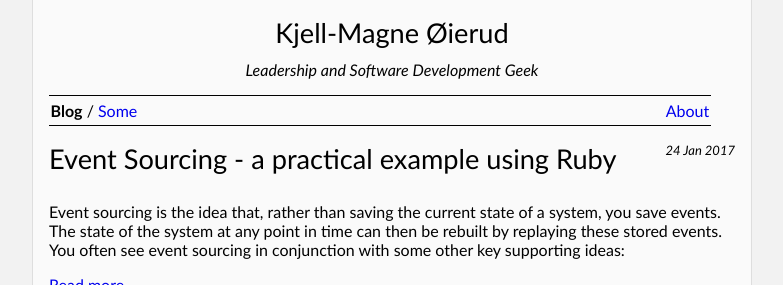
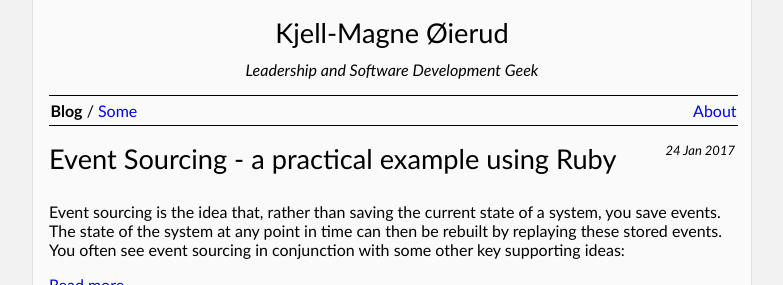
Before and after one commit to kjellm/kjellm.github.com, a Jekyll site: the page built from index.html, in a window 1280 px wide. Shown: the top 285 px of the page, without its empty margins (248-1031 px from the left). Built offline with Jekyll 4.4.1, drawn with Linux system fonts in a browser that asks for light colours.

Commit message:
Fix menu right margin

```diff
--- a/css/site.css
+++ b/css/site.css
@@ -328,11 +328,10 @@ figcaption {
 
 #menu {
     float: left;
-    width: 96%;
+    width: 100%;
     border-top: 0.08em solid black;
     border-bottom: 0.08em solid black;
     margin-bottom: 1em;
-    margin-right: 4em;
     padding: 0.3em 0.1em;
 }
 
```
